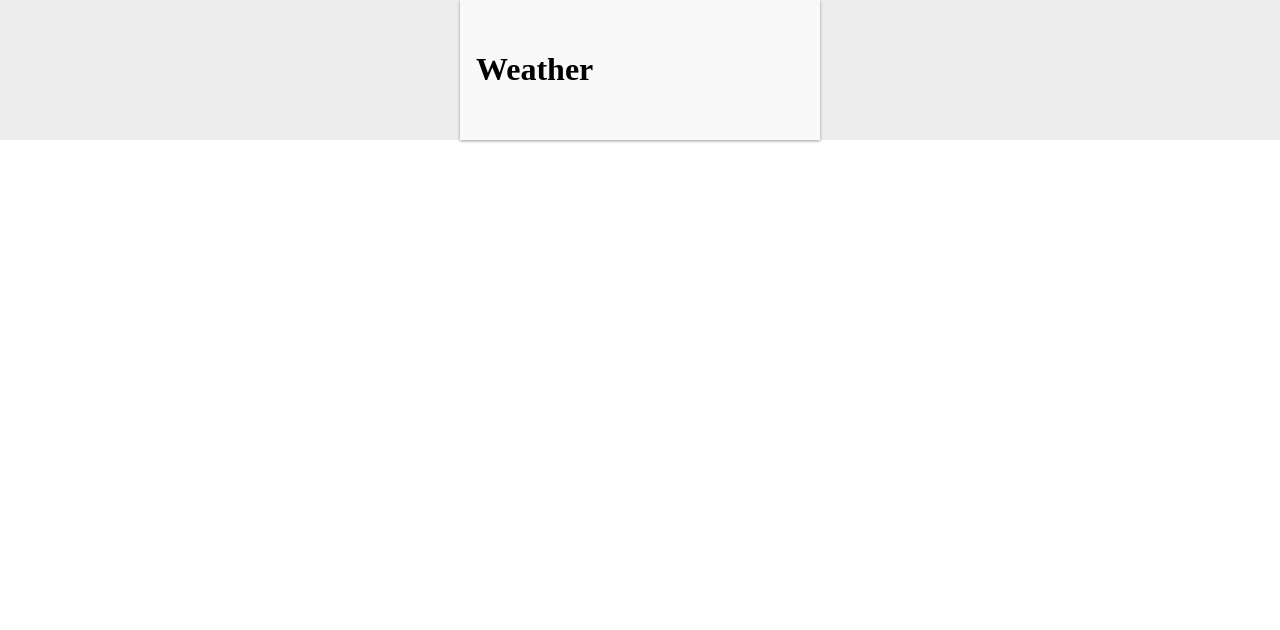
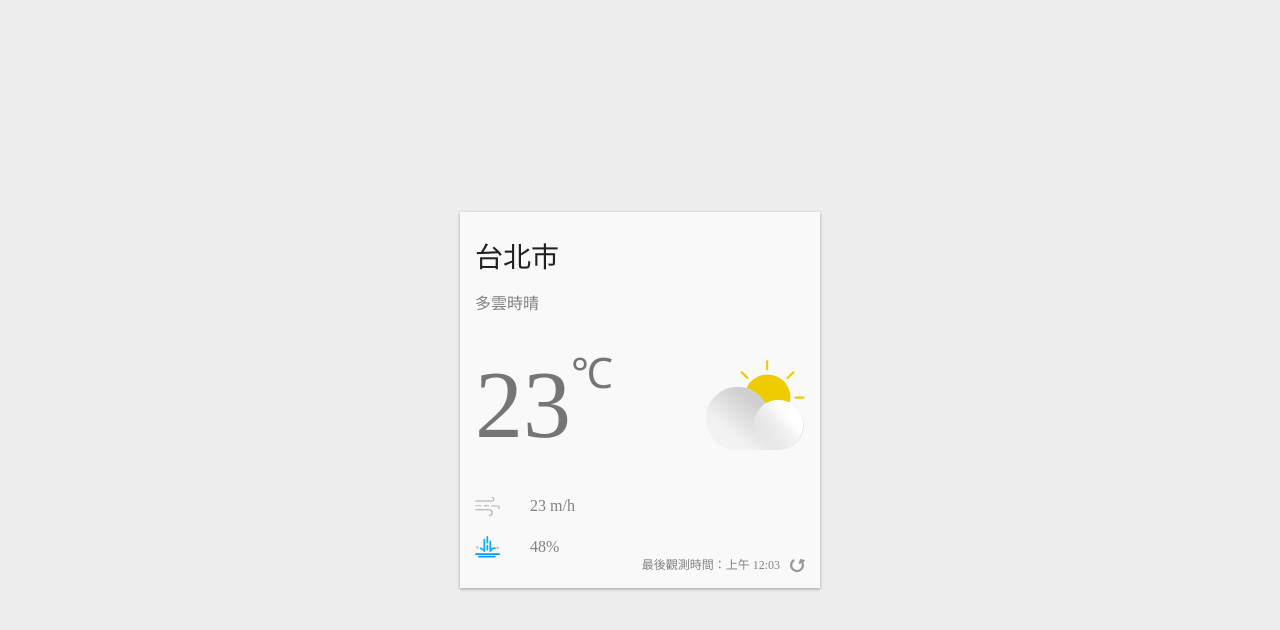
Before and after one commit to ywcheng1207/weather-app, a React (Create React App) app: page / in a window 1280 px wide. Shown: the top 630 px of the page. Built offline with nearby package versions, Linux system fonts and the light colour scheme.

Commit message:
complete ui & light/dark theme

```diff
--- a/src/App.js
+++ b/src/App.js
@@ -1,30 +1,161 @@
-import React from 'react'
-// import './App.css'
+import React, { useState } from 'react'
 import styled from '@emotion/styled'
+import { ThemeProvider } from '@emotion/react'
+import { ReactComponent as AirFlowIcon } from './images/airFlow.svg'
+import { ReactComponent as DayCloudyIcon } from './images/day-cloudy.svg'
+import { ReactComponent as RainIcon } from './images/rain.svg'
+import { ReactComponent as RefreshIcon } from './images/refresh.svg'
+
+const theme = {
+  light: {
+    backgroundColor: '#ededed',
+    foregroundColor: '#f9f9f9',
+    boxShadow: '0 1px 3px 0 #999999',
+    titleColor: '#212121',
+    temperatureColor: '#757575',
+    textColor: '#828282'
+  },
+  dark: {
+    backgroundColor: '#1F2022',
+    foregroundColor: '#121416',
+    boxShadow:
+      '0 1px 4px 0 rgba(12, 12, 13, 0.2), 0 0 0 1px rgba(0, 0, 0, 0.15)',
+    titleColor: '#f9f9fa',
+    temperatureColor: '#dddddd',
+    textColor: '#cccccc'
+  }
+}
 
 const Container = styled.div`
-  background-color: #ededed;
+  background-color: ${({ theme }) => theme.backgroundColor};
   height: 100%;
   display: flex;
+  align-items: center;
   justify-content: center;
-  align-items: center;
 `
+
 const WeatherCard = styled.div`
   position: relative;
   min-width: 360px;
-  box-shadow: 0 1px 3px 0 #999;
-  background-color: #f9f9f9;
+  box-shadow: 0 1px 3px 0 #999999;
+  background-color: ${({ theme }) => theme.foregroundColor};
   box-sizing: border-box;
-  padding: 30px 16px;
+  padding: 30px 15px;
+`
+
+const Location = styled.div`
+  font-size: 28px;
+  color: ${({ theme }) => theme.titleColor};
+  margin-bottom: 20px;
+`
+
+const Description = styled.div`
+  font-size: 16px;
+  color: ${({ theme }) => theme.textColor};
+  margin-bottom: 30px;
+`
+
+const CurrentWeather = styled.div`
+  display: flex;
+  justify-content: space-between;
+  align-items: center;
+  margin-bottom: 30px;
+`
+
+const Temperature = styled.div`
+  color: ${({ theme }) => theme.temperatureColor};
+  font-size: 96px;
+  font-weight: 300;
+  display: flex;
+`
+
+const Celsius = styled.div`
+  font-weight: normal;
+  font-size: 42px;
+`
+
+const AirFlow = styled.div`
+  display: flex;
+  align-items: center;
+  font-size: 16x;
+  font-weight: 300;
+  color: ${({ theme }) => theme.textColor};
+  margin-bottom: 20px;
+  svg {
+    width: 25px;
+    height: auto;
+    margin-right: 30px;
+  }
+`
+
+const Rain = styled.div`
+  display: flex;
+  align-items: center;
+  font-size: 16x;
+  font-weight: 300;
+  color: ${({ theme }) => theme.textColor};
+  svg {
+    width: 25px;
+    height: auto;
+    margin-right: 30px;
+  }
+`
+
+const Refresh = styled.div`
+  position: absolute;
+  right: 15px;
+  bottom: 15px;
+  font-size: 12px;
+  display: inline-flex;
+  align-items: flex-end;
+  color: ${({ theme }) => theme.textColor};
+  svg {
+    margin-left: 10px;
+    width: 15px;
+    height: 15px;
+    cursor: pointer;
+  }
+`
+
+const DayCloudy = styled(DayCloudyIcon)`
+  flex-basis: 30%;
 `
 
 function App() {
+  const [currentTheme, setCurrentTheme] = useState('light')
+  const handleTheme = () => () => {
+    currentTheme === 'light'
+      ? setCurrentTheme('dark')
+      : setCurrentTheme('light')
+  }
+
   return (
-    <Container>
-      <WeatherCard>
-        <h1>Weather</h1>
-      </WeatherCard>
-    </Container>
+    <ThemeProvider theme={theme[currentTheme]}>
+      <Container onClick={handleTheme()}>
+        <WeatherCard>
+          <Location>台北市</Location>
+          <Description>多雲時晴</Description>
+          <CurrentWeather>
+            <Temperature>
+              23<Celsius>℃</Celsius>
+            </Temperature>
+            <DayCloudy />
+          </CurrentWeather>
+          <AirFlow>
+            <AirFlowIcon />
+            23 m/h
+          </AirFlow>
+          <Rain>
+            <RainIcon />
+            48%
+          </Rain>
+          <Refresh>
+            最後觀測時間：上午 12:03
+            <RefreshIcon />
+          </Refresh>
+        </WeatherCard>
+      </Container>
+    </ThemeProvider>
   )
 }
 
--- a/src/index.css
+++ b/src/index.css
@@ -1,3 +1,4 @@
+html,
 body {
   margin: 0;
   padding: 0;
@@ -8,4 +9,5 @@ body {
 #root {
   height: 100%;
   width: 100%;
+  outline: 1px solid tomato;
 }
```
